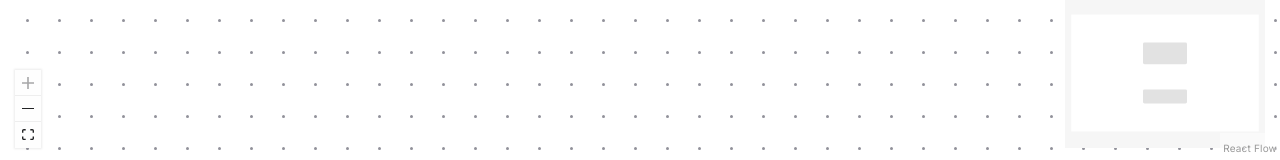
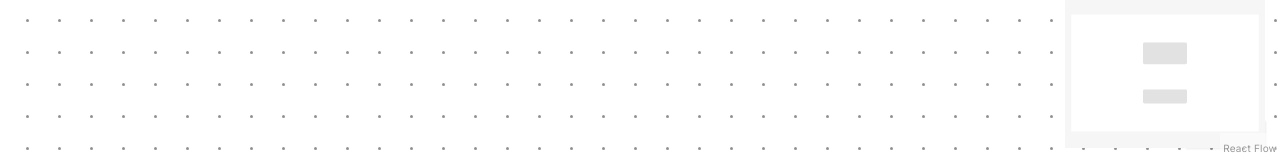
Before and after one commit to mtsmnds/contextual-graph-platform, a React (Vite) app: page / in a window 1280 px wide. Shown: the part 637-797 px from the top of the page. Built offline with nearby package versions, Linux system fonts and the light colour scheme.

Commit message:
m4: prd0030 - test and ui refinement

```diff
--- a/src/canvas/GraphCanvas.tsx
+++ b/src/canvas/GraphCanvas.tsx
@@ -10,6 +10,7 @@ import {
   useEdgesState,
   useReactFlow,
   BackgroundVariant,
+  SelectionMode,
   type Connection,
   type Node,
   type Edge,
@@ -326,6 +327,10 @@ function GraphCanvasContent() {
       onNodeContextMenu={onNodeContextMenu}
       onEdgeContextMenu={onEdgeContextMenu}
       onPaneContextMenu={onPaneContextMenu}
+      panOnDrag={false}
+      panOnScroll={true}
+      selectionOnDrag={true}
+      selectionMode={SelectionMode.Partial}
       fitView
       snapToGrid
       snapGrid={[15, 15]}
@@ -333,7 +338,7 @@ function GraphCanvasContent() {
       multiSelectionKeyCode="Shift"
     >
       <Background variant={BackgroundVariant.Dots} gap={16} size={1.5} />
-      <Controls showInteractive={false} />
+      <Controls showInteractive={false} position="bottom-right" orientation="horizontal" />
       <MiniMap pannable zoomable />
       <Panel position="top-right">
         <div className="flex gap-1">
--- a/src/index.css
+++ b/src/index.css
@@ -252,3 +252,13 @@ body {
   pointer-events: auto;
   cursor: pointer;
 }
+
+.react-flow__pane.draggable {
+  cursor: default !important;
+}
+
+.react-flow__node.selected {
+  outline: 2px solid oklch(0.6 0.15 260);
+  outline-offset: 2px;
+  border-radius: 4px;
+}
```
